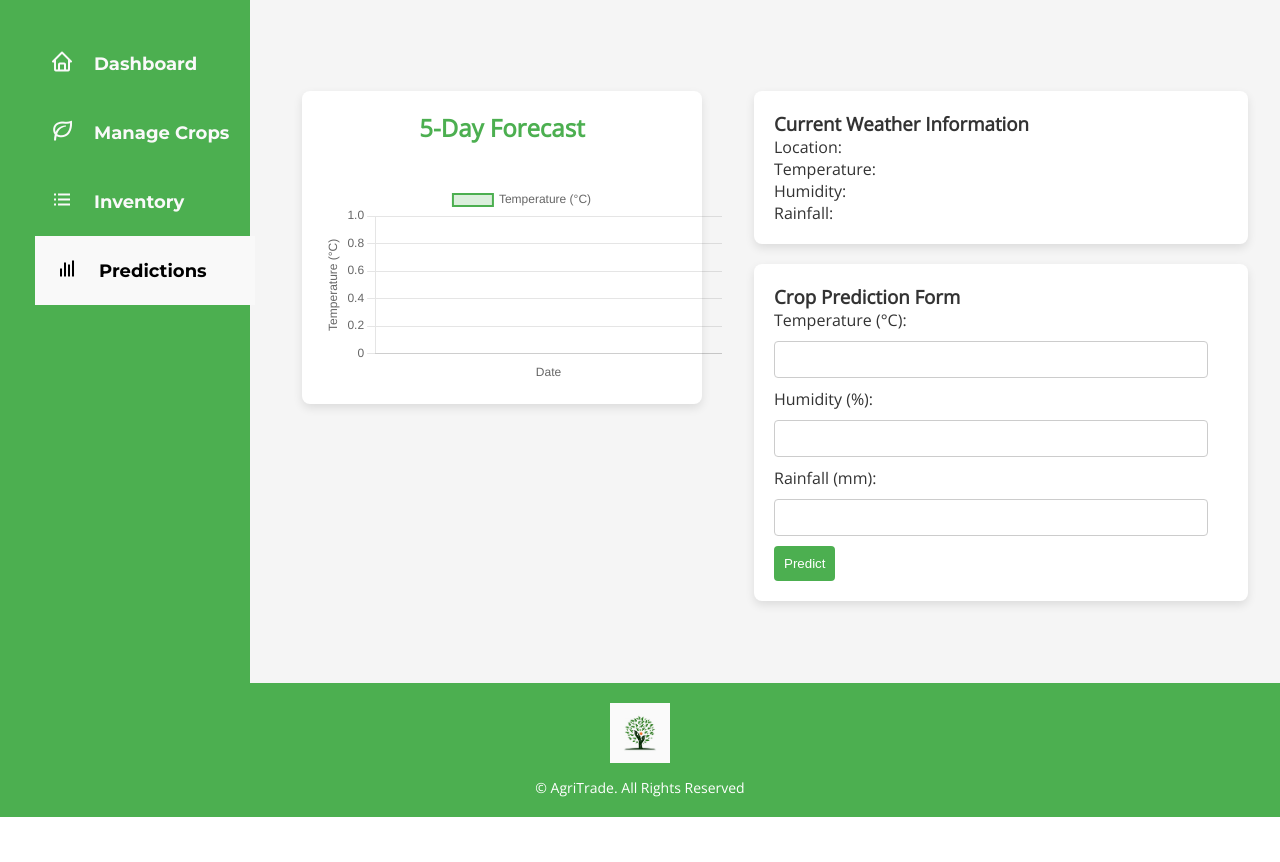
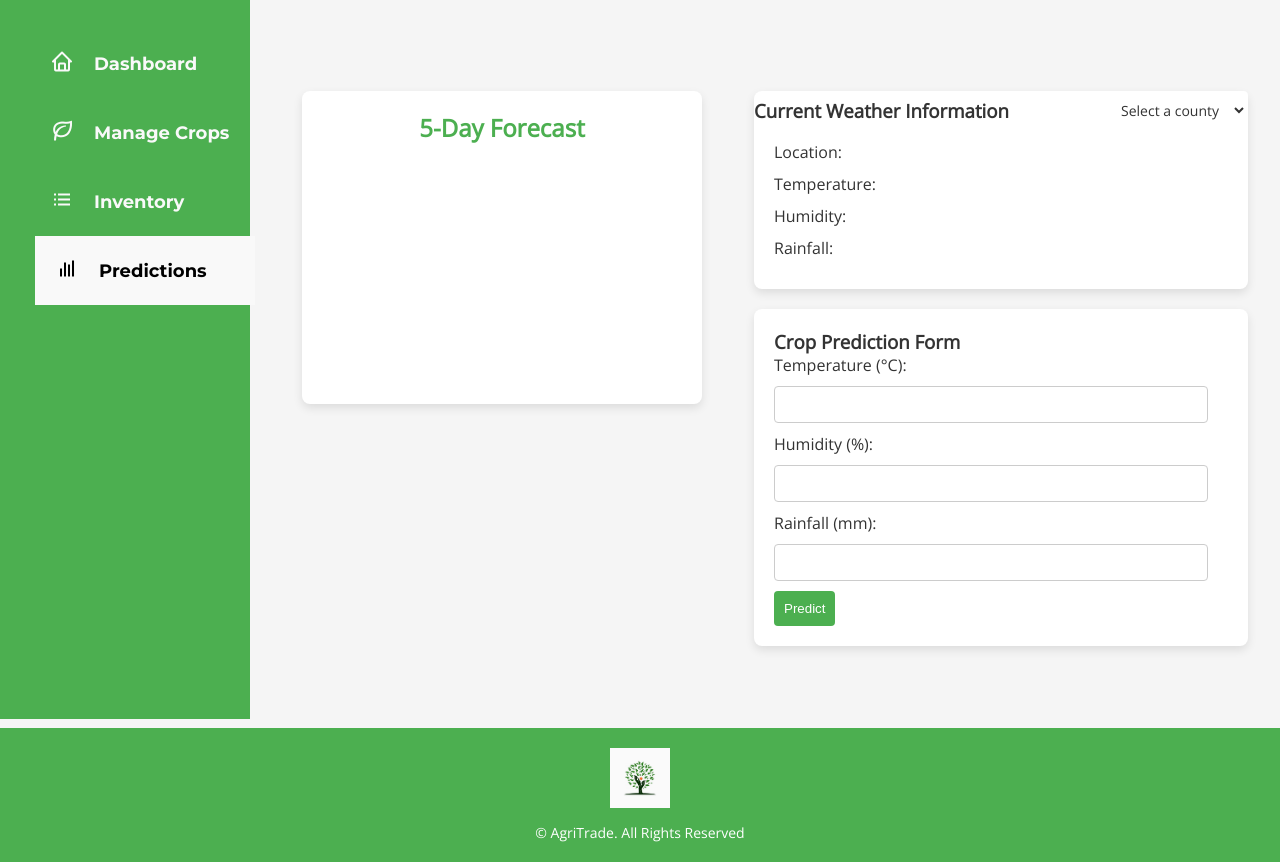
Before and after one commit to briankkogi/Agritrade, a Flask app: page /home in a window 1280 px wide. Shown: the part 81-943 px from the top of the page. Before the commit the page ends 898 px from the top, so only its background shows below. Run offline with Flask 3, Linux system fonts and the light colour scheme; the visitor is signed in with stand-in values (Sample User, id 1); data that the repository does not hold is empty; parts of the project's set-up code (start-up, migrations or seed data) failed here and were passed over; some libraries are stand-ins or nearby versions.

Commit message:
Selecting location changes

```diff
--- a/App.py
+++ b/App.py
@@ -193,85 +193,6 @@ def logout():
     logging.debug("User logged out")
     return redirect(url_for('login'))
 
-# Route to fetch weather data from OpenWeather API
-@app.route('/get_weather', methods=['POST'])
-def get_weather():
-    try:
-        lat = request.json['latitude']
-        lon = request.json['longitude']
-
-        weather_url = f"http://api.openweathermap.org/data/2.5/weather?lat={lat}&lon={lon}&appid={API_KEY}&units=metric"
-
-        start_time = time.time()
-        weather_response = requests.get(weather_url, timeout=5)
-        response_time = time.time() - start_time
-        logging.debug(f"OpenWeather API response time: {response_time:.2f} seconds")
-
-        if weather_response.status_code != 200:
-            logging.error(f"API Error {weather_response.status_code}: {weather_response.text}")
-            return jsonify({'error': 'Failed to fetch weather data'}), 500
-
-        weather_data = weather_response.json()
-        temperature = weather_data['main']['temp']
-        humidity = weather_data['main']['humidity']
-        rainfall = weather_data.get('rain', {}).get('1h', 0.0)
-        location = weather_data['name']
-
-        return jsonify({
-            'location': location,
-            'temperature': temperature,
-            'humidity': humidity,
-            'rainfall': rainfall
-        })
-
-    except Exception as e:
-        logging.error(f"Error fetching weather data: {e}")
-        return jsonify({'error': str(e)})
-
-# Route to fetch 5-day weather forecast from OpenWeather API
-@app.route('/get_forecast', methods=['POST'])
-def get_forecast():
-    try:
-        lat = request.json['latitude']
-        lon = request.json['longitude']
-
-        forecast_url = f"http://api.openweathermap.org/data/2.5/forecast?lat={lat}&lon={lon}&appid={API_KEY}&units=metric"
-
-        forecast_response = requests.get(forecast_url, timeout=5)
-
-        if forecast_response.status_code != 200:
-            logging.error(f"API Error {forecast_response.status_code}: {forecast_response.text}")
-            return jsonify({'error': 'Failed to fetch forecast data'}), 500
-
-        forecast_data = forecast_response.json()
-
-        forecast_list = []
-        added_dates = set()
-        for entry in forecast_data['list']:
-            date_time = entry['dt_txt']
-            date = date_time.split(' ')[0]
-            time_of_day = date_time.split(' ')[1]
-
-            if time_of_day == '12:00:00' and date not in added_dates:
-                forecast_list.append({
-                    'date': date,
-                    'temperature': entry['main']['temp'],
-                    'humidity': entry['main']['humidity'],
-                    'rainfall': entry.get('rain', {}).get('3h', 0.0)
-                })
-                added_dates.add(date)
-
-            if len(forecast_list) == 5:
-                break
-
-        return jsonify({
-            'forecast': forecast_list
-        })
-
-    except Exception as e:
-        logging.error(f"Error fetching forecast data: {e}")
-        return jsonify({'error': str(e)})
-
 # Route for crop prediction based on weather data
 @app.route('/predict', methods=['POST'])
 def predict():
@@ -357,6 +278,104 @@ def crop_details(crop_name):
 
     return render_template('cropdetails.html', **crop_info)
 
+
+# New route to get Kenyan counties
+@app.route('/get_kenyan_counties')
+def get_kenyan_counties():
+    kenyan_counties = [
+        {"name": "Nairobi", "lat": -1.2921, "lon": 36.8219},
+        {"name": "Mombasa", "lat": -4.0435, "lon": 39.6682},
+        {"name": "Kisumu", "lat": -0.1022, "lon": 34.7617},
+        {"name": "Nakuru", "lat": -0.3031, "lon": 36.0800},
+        {"name": "Eldoret", "lat": 0.5143, "lon": 35.2698},
+        {"name": "Kiambu", "lat": -1.1748, "lon": 36.8304},
+        {"name": "Machakos", "lat": -1.5177, "lon": 37.2634},
+        {"name": "Kisii", "lat": -0.6817, "lon": 34.7717},
+        {"name": "Nyeri", "lat": -0.4169, "lon": 36.9511},
+        {"name": "Kakamega", "lat": 0.2827, "lon": 34.7519},
+        # Add more Kenyan counties as needed
+    ]
+    return jsonify(kenyan_counties)
+
+# Updated route to fetch weather data from OpenWeather API
+@app.route('/get_weather', methods=['POST'])
+def get_weather():
+    try:
+        lat = request.json['latitude']
+        lon = request.json['longitude']
+
+        weather_url = f"http://api.openweathermap.org/data/2.5/weather?lat={lat}&lon={lon}&appid={API_KEY}&units=metric"
+
+        start_time = time.time()
+        weather_response = requests.get(weather_url, timeout=5)
+        response_time = time.time() - start_time
+        logging.debug(f"OpenWeather API response time: {response_time:.2f} seconds")
+
+        if weather_response.status_code != 200:
+            logging.error(f"API Error {weather_response.status_code}: {weather_response.text}")
+            return jsonify({'error': 'Failed to fetch weather data'}), 500
+
+        weather_data = weather_response.json()
+        temperature = weather_data['main']['temp']
+        humidity = weather_data['main']['humidity']
+        rainfall = weather_data.get('rain', {}).get('1h', 0.0)
+        location = weather_data['name']
+
+        return jsonify({
+            'location': location,
+            'temperature': temperature,
+            'humidity': humidity,
+            'rainfall': rainfall
+        })
+
+    except Exception as e:
+        logging.error(f"Error fetching weather data: {e}")
+        return jsonify({'error': str(e)})
+
+# Updated route to fetch 5-day weather forecast from OpenWeather API
+@app.route('/get_forecast', methods=['POST'])
+def get_forecast():
+    try:
+        lat = request.json['latitude']
+        lon = request.json['longitude']
+
+        forecast_url = f"http://api.openweathermap.org/data/2.5/forecast?lat={lat}&lon={lon}&appid={API_KEY}&units=metric"
+
+        forecast_response = requests.get(forecast_url, timeout=5)
+
+        if forecast_response.status_code != 200:
+            logging.error(f"API Error {forecast_response.status_code}: {forecast_response.text}")
+            return jsonify({'error': 'Failed to fetch forecast data'}), 500
+
+        forecast_data = forecast_response.json()
+
+        forecast_list = []
+        added_dates = set()
+        for entry in forecast_data['list']:
+            date_time = entry['dt_txt']
+            date = date_time.split(' ')[0]
+            time_of_day = date_time.split(' ')[1]
+
+            if time_of_day == '12:00:00' and date not in added_dates:
+                forecast_list.append({
+                    'date': date,
+                    'temperature': entry['main']['temp'],
+                    'humidity': entry['main']['humidity'],
+                    'rainfall': entry.get('rain', {}).get('3h', 0.0)
+                })
+                added_dates.add(date)
+
+            if len(forecast_list) == 5:
+                break
+
+        return jsonify({
+            'forecast': forecast_list
+        })
+
+    except Exception as e:
+        logging.error(f"Error fetching forecast data: {e}")
+        return jsonify({'error': str(e)})
+
 # Flask app entry point
 if __name__ == '__main__':
     app.run(debug=True)
--- a/static/styles.css
+++ b/static/styles.css
@@ -291,7 +291,57 @@ input[type="submit"] {
 input[type="submit"].predict-button:hover {
     background-color: #45a049;
 }
+#weather-info {
+    position: relative;
+    padding-top: 40px; /* Adjust this value as needed */
+}
 
+.weather-header {
+    position: absolute;
+    top: 0;
+    left: 0;
+    right: 0;
+    display: flex;
+    justify-content: space-between;
+    align-items: center;
+}
+
+.weather-header h3 {
+    margin: 0;
+}
+
+.location-selector {
+    margin-left: auto; /* Push to the right */
+}
+
+.location-selector select {
+    padding: 8px 12px;
+    border: 1px solid white;
+    border-radius: 4px;
+    background-color: white;
+    font-family: 'Open Sans', sans-serif;
+    font-size: 14px;
+    color: #333;
+    cursor: pointer;
+    transition: border-color 0.3s, box-shadow 0.3s;
+}
+
+.location-selector select:hover {
+    border-color: #45a049;
+}
+
+.location-selector select:focus {
+    outline: none;
+    border-color: #45a049;
+    box-shadow: 0 0 0 2px rgba(76, 175, 80, 0.2);
+}
+
+#weather-info p {
+    margin: 10px 0;
+    font-family: 'Open Sans', sans-serif;
+    font-size: 16px;
+    color: #333;
+}
 /* Footer styling */
 footer {
     margin-top: 50px;
--- a/templates/index.html
+++ b/templates/index.html
@@ -7,10 +7,27 @@
     <link rel="icon" href="{{ url_for('static', filename='AgriTrade Logo.jpeg') }}">
     <link rel="stylesheet" href="{{ url_for('static', filename='styles.css') }}">
     <link href="https://fonts.googleapis.com/css2?family=Montserrat:wght@700&family=Open+Sans:wght@400&display=swap" rel="stylesheet">
-    <link rel="stylesheet" href="https://unpkg.com/boxicons@2.1.1/css/boxicons.min.css"> <!-- Boxicons CSS -->
+    <link rel="stylesheet" href="https://unpkg.com/boxicons@2.1.1/css/boxicons.min.css">
     <script src="https://cdn.jsdelivr.net/npm/chart.js"></script>
     <script>
-        // Function to get the user's location using Geolocation API
+        // Function to fetch Kenyan counties
+        async function fetchKenyanCounties() {
+            try {
+                const response = await fetch('/get_kenyan_counties');
+                const counties = await response.json();
+                const dropdown = document.getElementById('kenyan-counties');
+                counties.forEach(county => {
+                    const option = document.createElement('option');
+                    option.value = JSON.stringify(county);
+                    option.textContent = county.name;
+                    dropdown.appendChild(option);
+                });
+            } catch (error) {
+                console.error('Error fetching Kenyan counties:', error);
+            }
+        }
+
+        // Function to get the user's location
         function getLocation() {
             if (navigator.geolocation) {
                 navigator.geolocation.getCurrentPosition(showPosition, showError);
@@ -23,8 +40,17 @@
         function showPosition(position) {
             const latitude = position.coords.latitude;
             const longitude = position.coords.longitude;
+            fetchWeatherData(latitude, longitude);
+        }
 
-            // Fetch weather data using the retrieved latitude and longitude
+        // Function to handle county selection
+        function handleCountySelection() {
+            const selectedCounty = JSON.parse(document.getElementById('kenyan-counties').value);
+            fetchWeatherData(selectedCounty.lat, selectedCounty.lon);
+        }
+
+        // Function to fetch weather data
+        function fetchWeatherData(latitude, longitude) {
             fetch('/get_weather', {
                 method: 'POST',
                 headers: {
@@ -63,6 +89,9 @@
                     if (!document.getElementById('user-rainfall').value) {
                         document.getElementById('user-rainfall').value = data.rainfall;
                     }
+
+                    // Fetch forecast after getting weather data
+                    fetchForecast(latitude, longitude);
                 }
             })
             .catch(error => {
@@ -89,10 +118,7 @@
         }
 
         // Function to fetch and display the 5-day forecast
-        function fetchForecast() {
-            const latitude = 0;  // Replace with actual latitude
-            const longitude = 0; // Replace with actual longitude
-
+        function fetchForecast(latitude, longitude) {
             fetch('/get_forecast', {
                 method: 'POST',
                 headers: {
@@ -177,13 +203,13 @@
 
         // Automatically get the location and forecast when the page loads
         window.onload = function() {
+            fetchKenyanCounties();
             getLocation();
-            fetchForecast();
         };
     </script>
 </head>
 <body>
-    <div class="main-container"> <!-- Updated container class -->
+    <div class="main-container">
         <!-- Sidebar -->
         <nav class="sidebar" id="sidebar">
             <ul>
@@ -195,7 +221,7 @@
         </nav>
 
         <!-- Main content area -->
-        <div class="content-area"> <!-- Updated container class -->
+        <div class="content-area">
             <!-- Header -->
             <header>
                 <div class="logo">
@@ -204,8 +230,6 @@
                 </div>
                 <nav>
                     <ul>
-                        <!--<li><a href="/dashboard">DASHBOARD</a></li>
-                        <li><a href="/home" class="active">PREDICTION</a></li>-->
                         <li>
                             <div class="dropdown">
                                 <span id="user-info">User</span>
@@ -219,7 +243,7 @@
             </header>
 
             <main>
-                <div class="prediction-container"> <!-- Updated container class -->
+                <div class="prediction-container">
                     <!-- Forecast Widget -->
                     <section id="forecast-widget">
                         <h2>5-Day Forecast</h2>
@@ -232,13 +256,19 @@
                     <div class="right-section">
                         <!-- Weather Information Section -->
                 <section id="weather-info">
+    <div class="weather-header">
         <h3>Current Weather Information</h3>
+        <div class="location-selector">
+            <select id="kenyan-counties" onchange="handleCountySelection()">
+                <option value="">Select a county</option>
+            </select>
+        </div>
+    </div>
     <p id="location">Location: </p>
     <p id="temperature">Temperature: </p>
     <p id="humidity">Humidity: </p>
     <p id="rainfall">Rainfall: </p>
 </section>
-
                         <!-- Form for Crop Prediction -->
                         <section id="prediction-form">
                             <h3>Crop Prediction Form</h3>
@@ -260,8 +290,6 @@
                                 <label for="user-rainfall">Rainfall (mm):</label>
                                 <input type="number" step="0.01" id="user-rainfall" name="user_rainfall" required>
                                 <input type="submit" class="predict-button" value="Predict">
-
-
                             </form>
                         </section>
                     </div>
@@ -342,21 +370,20 @@
     <script>
         document.addEventListener('DOMContentLoaded', () => {
             const sidebar = document.querySelector('.sidebar');
-            const mainContent = document.querySelector('main'); // Select the main content area
-            let isSidebarMinimized = true; // Initial state of the sidebar
+            const mainContent = document.querySelector('main');
+            let isSidebarMinimized = true;
 
             const toggleSidebar = () => {
                 if (isSidebarMinimized) {
                     sidebar.classList.remove('minimized');
-                    mainContent.style.marginLeft = '270px'; // Adjust margin for expanded sidebar
+                    mainContent.style.marginLeft = '270px';
                 } else {
                     sidebar.classList.add('minimized');
-                    mainContent.style.marginLeft = '90px'; // Adjust margin for minimized sidebar
+                    mainContent.style.marginLeft = '90px';
                 }
                 isSidebarMinimized = !isSidebarMinimized;
             };
 
-            // Listen for mouse events to toggle the sidebar
             sidebar.addEventListener('mouseover', () => {
                 if (isSidebarMinimized) toggleSidebar();
             });
@@ -366,6 +393,5 @@
             });
         });
     </script>
-
 </body>
 </html>
```
Lines whose indentation alone changed are shown as unchanged.
